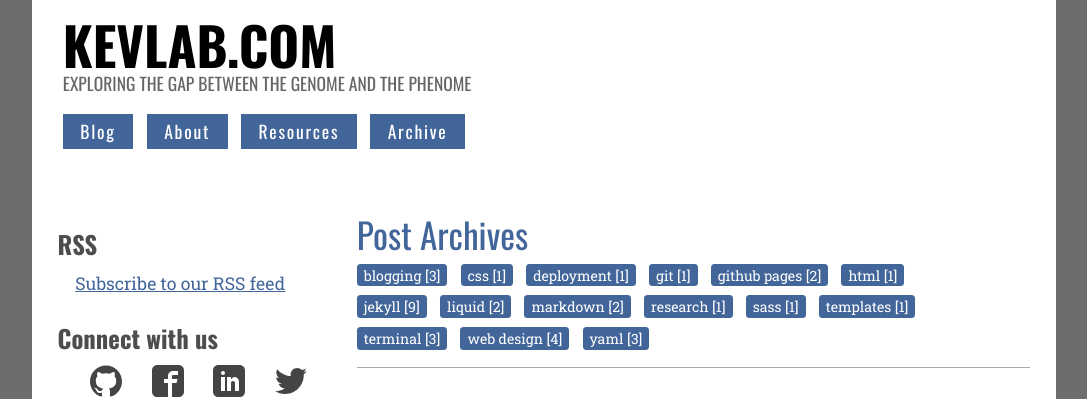
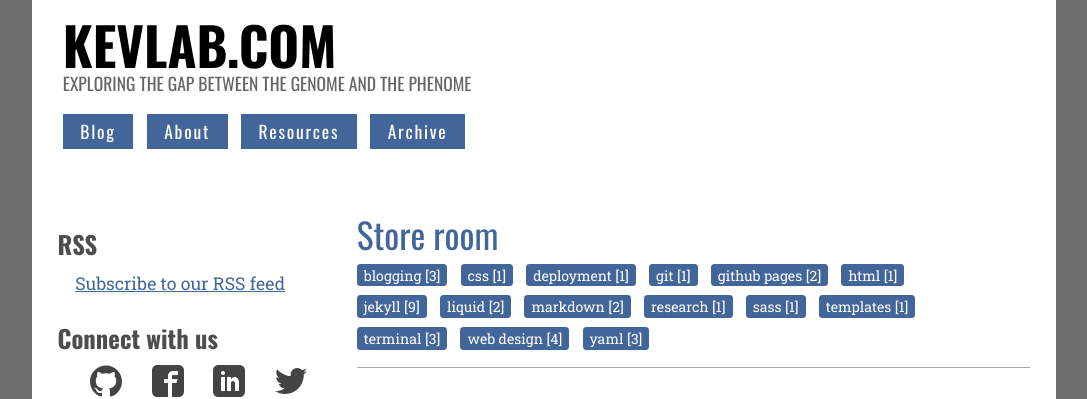
Before and after one commit to kjdudley/kjdudley.github.io, a Jekyll site: the page built from tags/index.html, in a window 1280 px wide. Shown: the top 399 px of the page, without its empty margins (96-1183 px from the left). Built offline with Jekyll 4.4.1, drawn with Linux system fonts in a browser that asks for light colours.

Commit message:
made changes to archive title and tag processing

```diff
--- a/index.html
+++ b/index.html
@@ -10,7 +10,7 @@ layout: default
       </header>
       <p>{{ post.excerpt | strip_html }} <a href="{{site.baseurl}}{{ post.url }}" class="more" title="read more">read more</a></p>
       <footer>
-        <p>Posted in {% for tag in post.tags %}<a href="{{ site.baseurl }}/tags/index.html#{{ tag | cgi_escape }}" title="Pages tagged {{ tag }}" rel="tag">{{ tag }}</a>{% unless forloop.last %}, {% endunless %}{% endfor %}</p>
+        <p>Posted in {% for tag in post.tags %}<a href="{{ site.baseurl }}/tags/index.html#{{ tag | cgi_escape }}" title="Posts tagged {{ tag }}" rel="tag">{{ tag }}</a>{% unless forloop.last %}, {% endunless %}{% endfor %}</p>
       </footer>
     </article>
     {% endfor %}
--- a/tags/index.html
+++ b/tags/index.html
@@ -1,6 +1,6 @@
 ---
 layout: default
-title: Post Archives
+title: Store room
 ---
 
 <main role="main" class="cf">
```
Also changed, not shown: _posts/2018-01-03-welcome-to-kevlab.md (+1 -1 lines).
